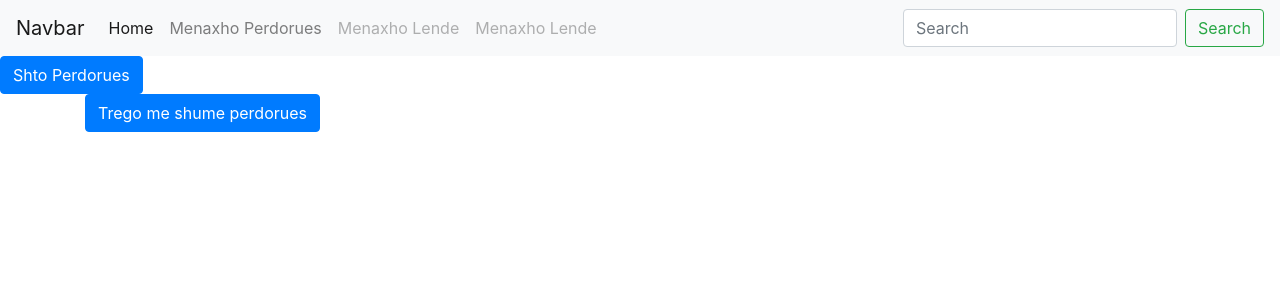
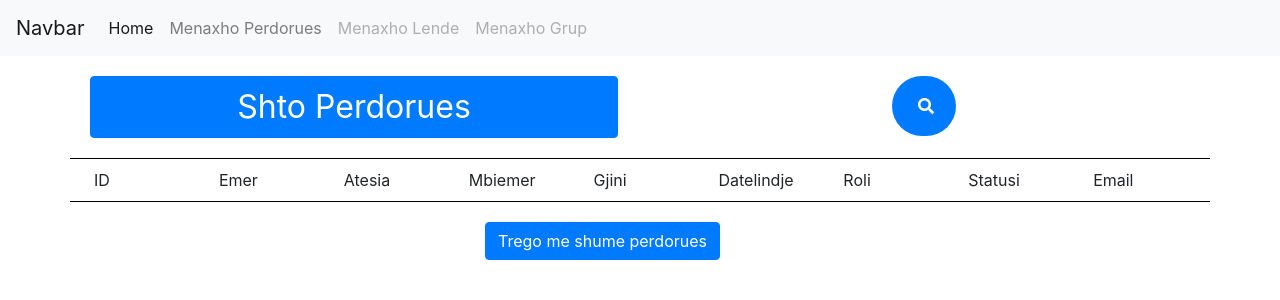
Before and after one commit to Vangjel-Gramozi/Profili-I-Studentit, a PHP site: page /admin.php in a window 1280 px wide. Shown: the top 300 px of the page. Run offline with PHP 8.4, Linux system fonts and the light colour scheme; the visitor is signed in with stand-in values (Sample User, id 1); some libraries are stand-ins or nearby versions.

Commit message:
fillim stilizimi

```diff
--- a/admin/admin.php
+++ b/admin/admin.php
@@ -3,7 +3,5 @@
 <body>
 
 <?php include 'includes/navbar.php'; ?>
-
-	<a href="krijo_perdorues.php" class="btn btn-primary" id="krijo_perdorues">Shto Perdorues</a>
-	<?php include 'shiko_perdorues.php'; ?>
+<?php include 'shiko_perdorues.php'; ?>
 <?php include 'includes/footer.php'; ?>
--- a/admin/includes/header.php
+++ b/admin/includes/header.php
@@ -9,7 +9,7 @@
 <!DOCTYPE html>
 <html>
 <head>
-	<title>Adim</title>
+	<title>Admin</title>
 	<meta charset="UTF-8">
 	<!-- Bootstrap CDN -->
 	<link rel="stylesheet" href="https://stackpath.bootstrapcdn.com/bootstrap/4.3.1/css/bootstrap.min.css" integrity="sha384-ggOyR0iXCbMQv3Xipma34MD+dH/1fQ784/j6cY/iJTQUOhcWr7x9JvoRxT2MZw1T" crossorigin="anonymous">
@@ -18,3 +18,5 @@
 	<script src="https://stackpath.bootstrapcdn.com/bootstrap/4.3.1/js/bootstrap.min.js" integrity="sha384-JjSmVgyd0p3pXB1rRibZUAYoIIy6OrQ6VrjIEaFf/nJGzIxFDsf4x0xIM+B07jRM" crossorigin="anonymous"></script>
 	<!-- JQuery CDN -->
 	<script src="https://code.jquery.com/jquery-3.5.0.min.js" integrity="sha256-xNzN2a4ltkB44Mc/Jz3pT4iU1cmeR0FkXs4pru/JxaQ=" crossorigin="anonymous"></script>
+	<!-- Font Awesome -->
+	<link rel="stylesheet" href="https://use.fontawesome.com/releases/v5.5.0/css/all.css" integrity="sha384-B4dIYHKNBt8Bc12p+WXckhzcICo0wtJAoU8YZTY5qE0Id1GSseTk6S+L3BlXeVIU" crossorigin="anonymous">
--- a/admin/includes/navbar.php
+++ b/admin/includes/navbar.php
@@ -16,12 +16,12 @@
         <a class="nav-link disabled" href="#">Menaxho Lende</a>
       </li>
       <li class="nav-item">
-        <a class="nav-link disabled" href="#">Menaxho Lende</a>
+        <a class="nav-link disabled" href="#">Menaxho Grup</a>
       </li>
     </ul>
-    <form class="form-inline my-2 my-lg-0">
+<!--     <form class="form-inline my-2 my-lg-0">
       <input class="form-control mr-sm-2" type="search" placeholder="Search">
       <button class="btn btn-outline-success my-2 my-sm-0" type="submit">Search</button>
-    </form>
+    </form> -->
   </div>
 </nav>
--- a/admin/load_perdorues.php
+++ b/admin/load_perdorues.php
@@ -4,7 +4,7 @@
 	$startCount = $_POST['startCount'];
 	$userCount = $_POST['userCount'];
 	// merr kolonen me te cilen do te besh sort
-	// seleckto vetem ato te dhena qe te duhen
+	// selekto vetem ato te dhena qe te duhen
 	$query = "SELECT * FROM perdorues ORDER BY id LIMIT $startCount,$userCount";
 	$result = mysqli_query($connection,$query);
 
--- a/admin/shiko_perdorues.php
+++ b/admin/shiko_perdorues.php
@@ -1,3 +1,87 @@
+	<style type="text/css">
+		.rrjesht {
+			border-top: 1px solid black;
+			border-bottom: 1px solid black;
+			align-content: left;
+			padding: 0.5em;
+		}
+		.kolone {
+			margin: 1px;
+			align-content: left;
+			display: flex;
+			width: 10px;
+		}
+		.btn {
+			/*align: center;*/
+			margin: 20px;
+		}
+		.email {
+			width: 100px;
+		}
+		#trego_perdorues {
+			margin-left: 25em;
+			align: center;
+		}
+		#krijo_perdorues {
+			font-size: 2em;
+		}
+
+
+		/*----------------------------------*/
+
+
+		.searchbar{
+		margin-bottom: auto;
+		margin-top: auto;
+		height: 60px;
+		background-color: #007bff;
+		border-radius: 30px;
+		padding: 10px;
+		}
+
+		.search_input{
+		color: white;
+		border: 0;
+		outline: 0;
+		background: none;
+		width: 0;
+		caret-color:transparent;
+		line-height: 40px;
+		transition: width 0.4s linear;
+		}
+
+		.searchbar:hover > .search_input{
+		padding: 0 10px;
+		width: 450px;
+		caret-color:gray;
+		transition: width 0.4s linear;
+		}
+
+		.searchbar:hover > .search_icon{
+		background: white;
+		color: black;
+		}
+
+		.search_icon{
+		height: 40px;
+		width: 40px;
+		float: right;
+		display: flex;
+		justify-content: center;
+		align-items: center;
+		border-radius: 50%;
+		color:white;
+		text-decoration:none;
+		}
+
+		.search-margin {
+			margin: 20px;
+		}
+
+
+
+		/*----------------------------------*/
+	</style>
 	<script type="text/javascript">
 	$(document).ready(function() {
 		<?php
@@ -7,7 +91,7 @@
 		// var startCount = <?php //echo $startCount; ?>;
 		// var userCount = <?php //echo $userCount; ?>;
 		var startCount = 0;
-		var userCount = 2;
+		var userCount = 1;
 		$("#trego_perdorues").click(function(){
 				// link to file, data,callback
 				// count = count + 2;
@@ -25,10 +109,19 @@
 						console.log(data);
 						data.forEach(function(d){
 							$("#perdoruesit").append(
-							                         "<div>" + d.emer +
-							                         		// "<input  type='text' value = '" + d.emer + "'>" +
-							                         "</div>"
-							                         );
+	                     "<div class = 'row rrjesht' >" +
+		                      "<div class = 'col kolone'>" + d.id + "</div>" +
+		                      "<div class = 'col kolone'>" + d.emer + "</div>" +
+		                      "<div class = 'col kolone'>" + d.atesia + "</div>" +
+		                      "<div class = 'col kolone'>" + d.mbiemer + "</div>" +
+		                      "<div class = 'col kolone'>" + d.gjini + "</div>" +
+		                      "<div class = 'col kolone'>" + d.datelindje + "</div>" +
+		                      "<div class = 'col kolone'>" + d.rol_id + "</div>" +
+		                      "<div class = 'col kolone'>" + d.statusi + "</div>" +
+		                      "<div class = 'col kolone email'>" + d.email + "</div>" +
+		                     		// "<input  type='text' value = '" + d.emer + "'>" +
+	                     "</div>"
+	                     );
 						});
 						// $.each(data,function (d){
 						// 	console.log(d);
@@ -48,7 +141,29 @@
 	});
 </script>
 <div class="container">
+	<div class="row">
+		<a href="krijo_perdorues.php" class="btn btn-primary col" id="krijo_perdorues">Shto Perdorues</a>
+		<div class="container h-100 search-margin col">
+			<div class="d-flex justify-content-center h-100">
+				<div class="searchbar">
+					<input class="search_input" type="text" name="" placeholder="Search...">
+					<a href="#" class="search_icon"><i class="fas fa-search"></i></a>
+				</div>
+			</div>
+		</div>
+	</div>
 	<div id="perdoruesit">
+         <div class = 'row rrjesht' >
+              <div class = 'col kolone'>  ID  </div>
+              <div class = 'col kolone'>  Emer  </div>
+              <div class = 'col kolone'>  Atesia  </div>
+              <div class = 'col kolone'>  Mbiemer  </div>
+              <div class = 'col kolone'>  Gjini  </div>
+              <div class = 'col kolone'>  Datelindje  </div>
+              <div class = 'col kolone'>  Roli  </div>
+              <div class = 'col kolone'>  Statusi  </div>
+              <div class = 'col kolone email'>  Email  </div>
+         </div>
 		<?php
 		// $query = "SELECT * FROM perdorues LIMIT $startCount,$userCount";
 		// $result = mysqli_query($connection,$query);
```
